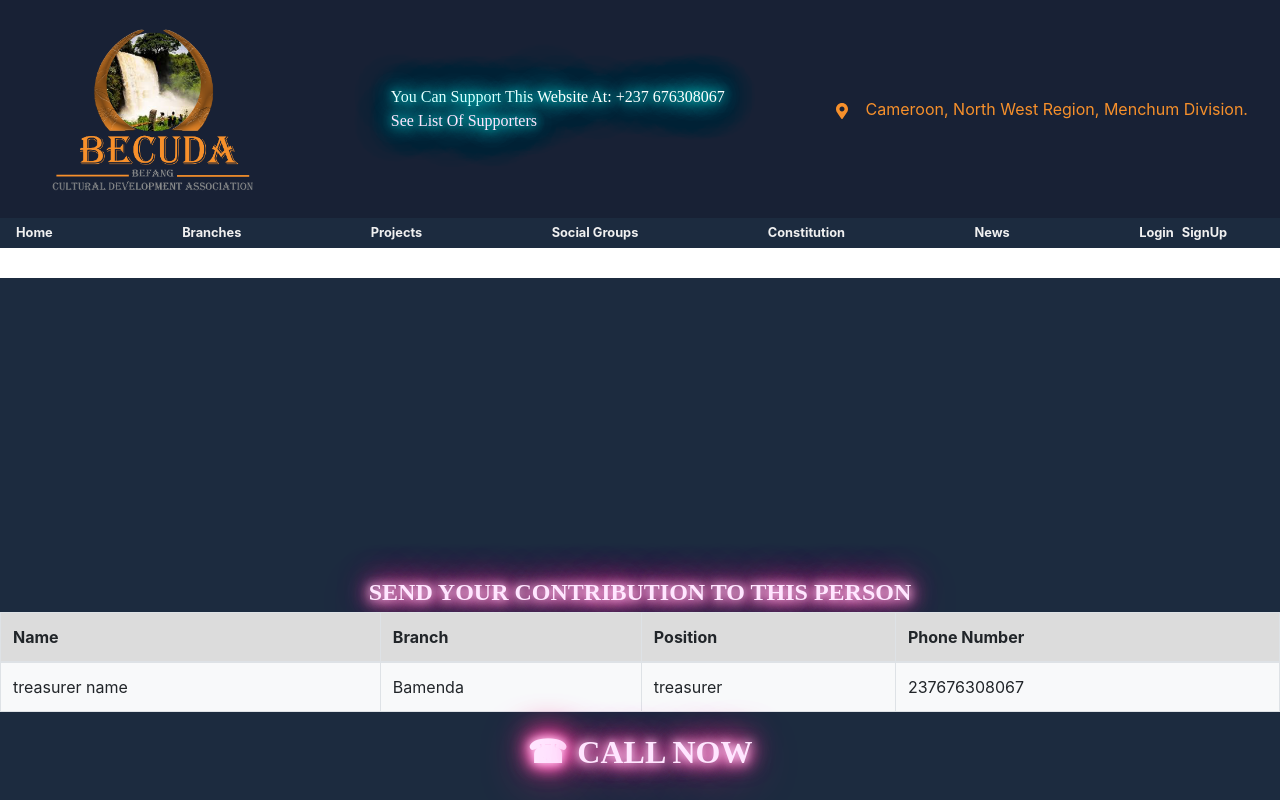
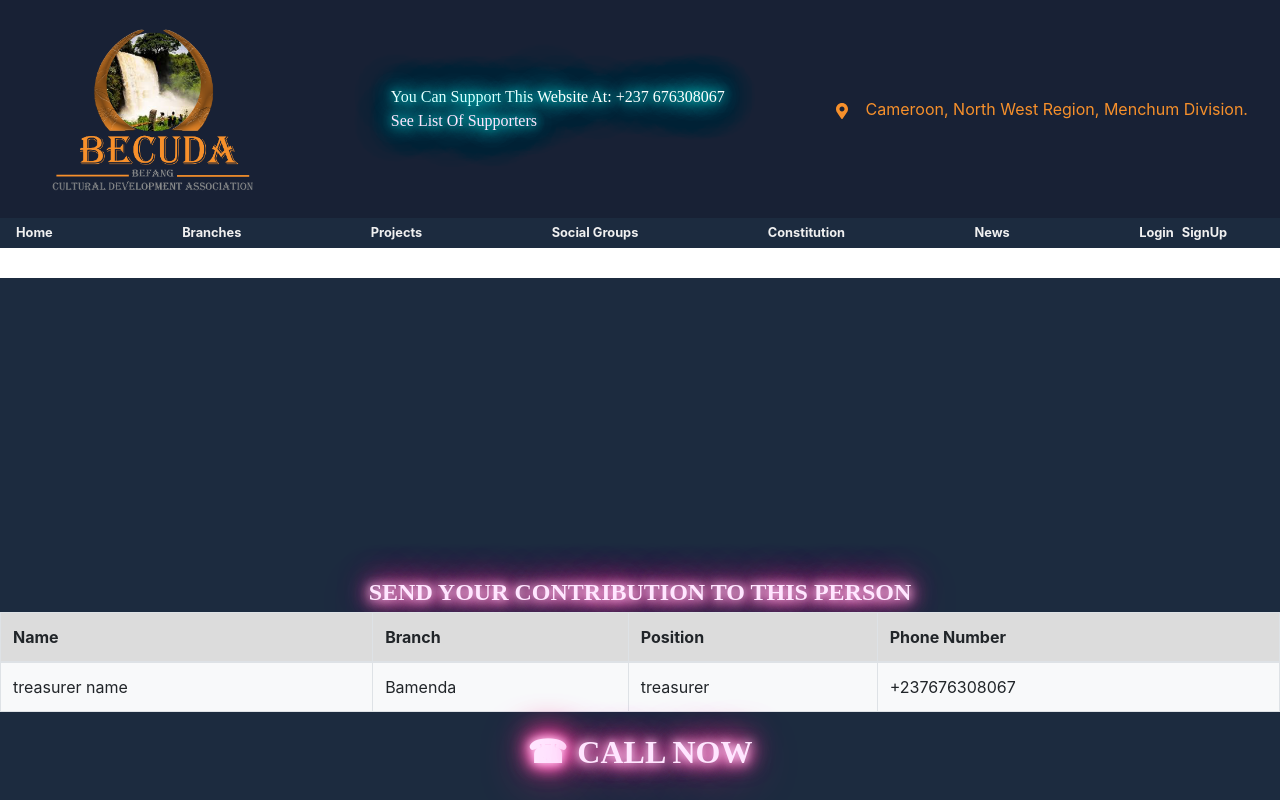
Before and after one commit to ernestmusong/Befang-Cultural-Development-Association, a React (Create React App) app in the folder client/: page /branches/1 in a window 1280 px wide. Shown: the top 800 px of the page. Built offline with nearby package versions, Linux system fonts and the light colour scheme; a web font is replaced by a local one.

Commit message:
adjusted call link

```diff
--- a/client/src/Data.js
+++ b/client/src/Data.js
@@ -3,7 +3,7 @@ export  const Branches = [
         id: 1,
         name: "Bamenda",
         treasurerName:"treasurer name",
-        treasurerNumber: +237676308067,
+        treasurerNumber: 237676308067,
         treasurerTitle:"treasurer",
         value:100,
         text: "members",
@@ -14,7 +14,7 @@ export  const Branches = [
         id: 2,
         name: "Buea",
         treasurerName:"treasurer name",
-        treasurerNumber: +237676308067,
+        treasurerNumber: 237676308067,
         treasurerTitle:"treasurer",
         value:100,
         text: "members",
@@ -25,7 +25,7 @@ export  const Branches = [
         id: 3,
         name: "Muea",
         treasurerName:"treasurer name",
-        treasurerNumber:+237676308067,
+        treasurerNumber:237676308067,
         treasurerTitle:"treasurer",
         value:100,
         text: "members",
@@ -36,7 +36,7 @@ export  const Branches = [
         id: 4,
         name: "Mutengene",
         treasurerName:"treasurer name",
-        treasurerNumber: +237676308067,
+        treasurerNumber: 237676308067,
         treasurerTitle:"treasurer",
         value:100,
         text: "members",
@@ -47,7 +47,7 @@ export  const Branches = [
         id: 5,
         name: "Limbe",
         treasurerName:"treasurer name",
-        treasurerNumber:+237676308067,
+        treasurerNumber:237676308067,
         treasurerTitle:"treasurer",
         value:100,
         text: "members",
@@ -58,7 +58,7 @@ export  const Branches = [
         id: 6,
         name: "Douala",
         treasurerName:"treasurer name",
-        treasurerNumber:+237676308067,
+        treasurerNumber:237676308067,
         treasurerTitle:"treasurer",
         value:100,
         text: "members",
@@ -69,7 +69,7 @@ export  const Branches = [
         id: 7,
         name: "Yaounde",
         treasurerName:"treasurer name",
-        treasurerNumber: +237676308067,
+        treasurerNumber: 237676308067,
         treasurerTitle:"treasurer",
         value:100,
         text: "members",
@@ -80,7 +80,7 @@ export  const Branches = [
         id: 8,
         name: "Diaspora",
         treasurerName:"treasurer name",
-        treasurerNumber: +237676308067,
+        treasurerNumber: 237676308067,
         treasurerTitle:"treasurer",
         value:100,
         text: "members",
--- a/client/src/components/TreasurerDetails.js
+++ b/client/src/components/TreasurerDetails.js
@@ -38,11 +38,11 @@ const TreasurerDetails=(props) => {
                     <td>{branch.treasurerName}</td>
                     <td>{branch.name}</td>
                     <td>{branch.treasurerTitle}</td>
-                    <td>{branch.treasurerNumber}</td>
+                    <td>+{branch.treasurerNumber}</td>
                 </tr>
             </tbody>
       </table>
-      <CallNow number={`tel:${branch.treasurerNumber}` }/>
+      <CallNow number={`tel:+${branch.treasurerNumber}` }/>
     </div>
   )
 }
```
